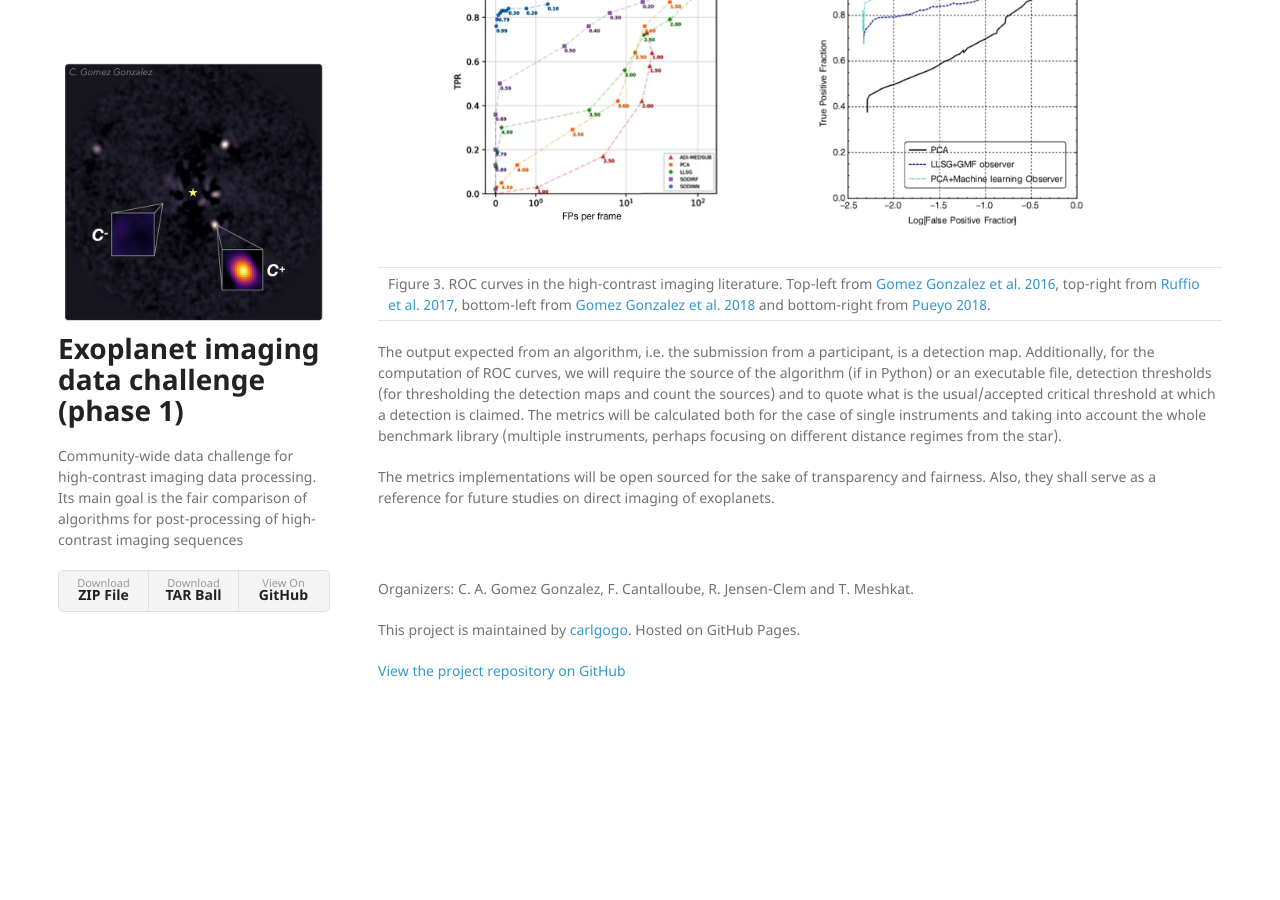
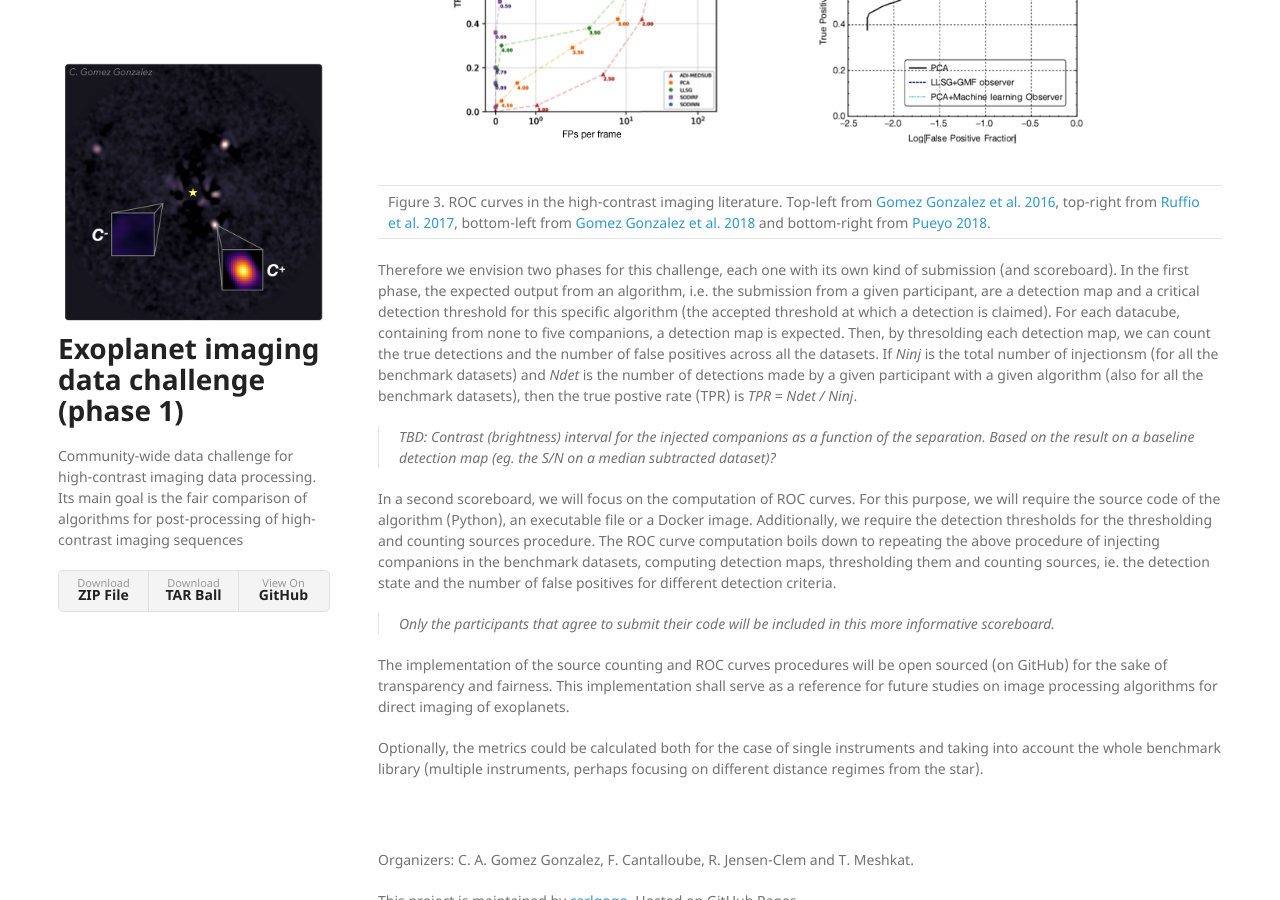
Before and after one commit to carlgogo/exoimaging_challenge, a Jekyll site: the page built from pages/metrics.md, in a window 1280 px wide and 900 px high, scrolled down 739 px. Built offline with Jekyll 4.4.1, drawn with Linux system fonts in a browser that asks for light colours; nearby versions of some CDN libraries; our own code applies the rules of GitHub Pages for plain Markdown files; before the commit the page ends 1437 px from its top, so only the background shows below that; some of the changed text lies outside the part shown.

Commit message:
Updating metrics information and the two phases

```diff
--- a/pages/metrics.md
+++ b/pages/metrics.md
@@ -1,13 +1,17 @@
 This challenge is focusing on the exoplanet direct detection task. To measure the detection capability of different algorithms we will rely on the injection of fake companions to measure the true positive rate (TPR) and the number of false positives (FPs). The community is converging on the usage of receiver operating characteristic (ROC) curves for the performance assessment of high-contrast imaging post-processing algorithms (see [Jensen Clem et al. 2017](https://arxiv.org/abs/1711.01215)). In Fig. 3 is displayed a compilation of some ROC curves from the high-contrast imaging literature. We are considering the option of computing ROC curves by injecting a large number of fake companions to compare the trade-off of TPR and number of FPs for different algorithms as a function of the detection threshold.
-
-> TBD: Do we have the computational resources to compute the ROC curves? Will the participants submit their codes?
-
-> TBD: Contrast (brightness) interval for the injected companions as a function of the separation.
 
 | ![data](https://raw.githubusercontent.com/carlgogo/exoimaging_challenge/master/assets/images/challenge_illustrations.003.png){:width="800px"} |
 |---|
 | Figure 3. ROC curves in the high-contrast imaging literature. Top-left from [Gomez Gonzalez et al. 2016](https://arxiv.org/abs/1602.08381), top-right from [Ruffio et al. 2017](https://arxiv.org/abs/1705.05477), bottom-left from [Gomez Gonzalez et al. 2018](https://arxiv.org/abs/1712.02841) and bottom-right from [Pueyo 2018](https://link.springer.com/referenceworkentry/10.1007/978-3-319-30648-3_10-1). |
 
-The output expected from an algorithm, i.e. the submission from a participant, is a detection map. Additionally, for the computation of ROC curves, we will require the source of the algorithm (if in Python) or an executable file, detection thresholds (for thresholding the detection maps and count the sources) and to quote what is the usual/accepted critical threshold at which a detection is claimed. The metrics will be calculated both for the case of single instruments and taking into account the whole benchmark library (multiple instruments, perhaps focusing on different distance regimes from the star).
+Therefore we envision two phases for this challenge, each one with its own kind of submission (and scoreboard). In the first phase, the expected output from an algorithm, i.e. the submission from a given participant, are a detection map and a critical detection threshold for this specific algorithm (the accepted threshold at which a detection is claimed). For each datacube, containing from none to five companions, a detection map is expected. Then, by thresolding each detection map, we can count the true detections and the number of false positives across all the datasets. If *Ninj* is the total number of injectionsm (for all the benchmark datasets) and *Ndet* is the number of detections made by a given participant with a given algorithm (also for all the benchmark datasets), then the true postive rate (TPR) is *TPR = Ndet / Ninj*.
 
-The metrics implementations will be open sourced for the sake of transparency and fairness. Also, they shall serve as a reference for future studies on direct imaging of exoplanets.
+> TBD: Contrast (brightness) interval for the injected companions as a function of the separation. Based on the result on a baseline detection map (eg. the S/N on a median subtracted dataset)?
+
+In a second scoreboard, we will focus on the computation of ROC curves. For this purpose, we will require the source code of the algorithm (Python), an executable file or a Docker image. Additionally, we require the detection thresholds for the thresholding and counting sources procedure. The ROC curve computation boils down to repeating the above procedure of injecting companions in the benchmark datasets, computing detection maps, thresholding them and counting sources, ie. the detection state and the number of false positives for different detection criteria.
+
+> Only the participants that agree to submit their code will be included in this more informative scoreboard.
+
+The implementation of the source counting and ROC curves procedures will be open sourced (on GitHub) for the sake of transparency and fairness. This implementation shall serve as a reference for future studies on image processing algorithms for direct imaging of exoplanets.
+
+Optionally, the metrics could be calculated both for the case of single instruments and taking into account the whole benchmark library (multiple instruments, perhaps focusing on different distance regimes from the star).
```
